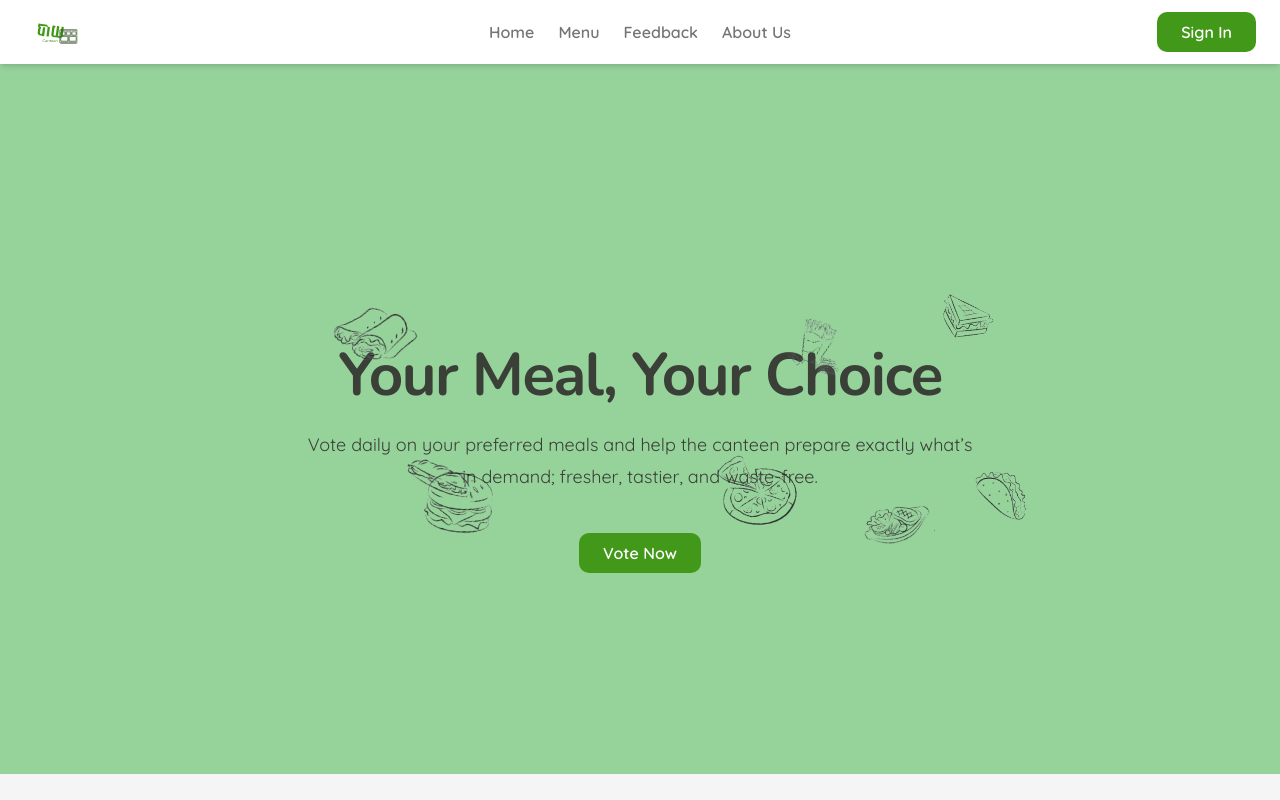
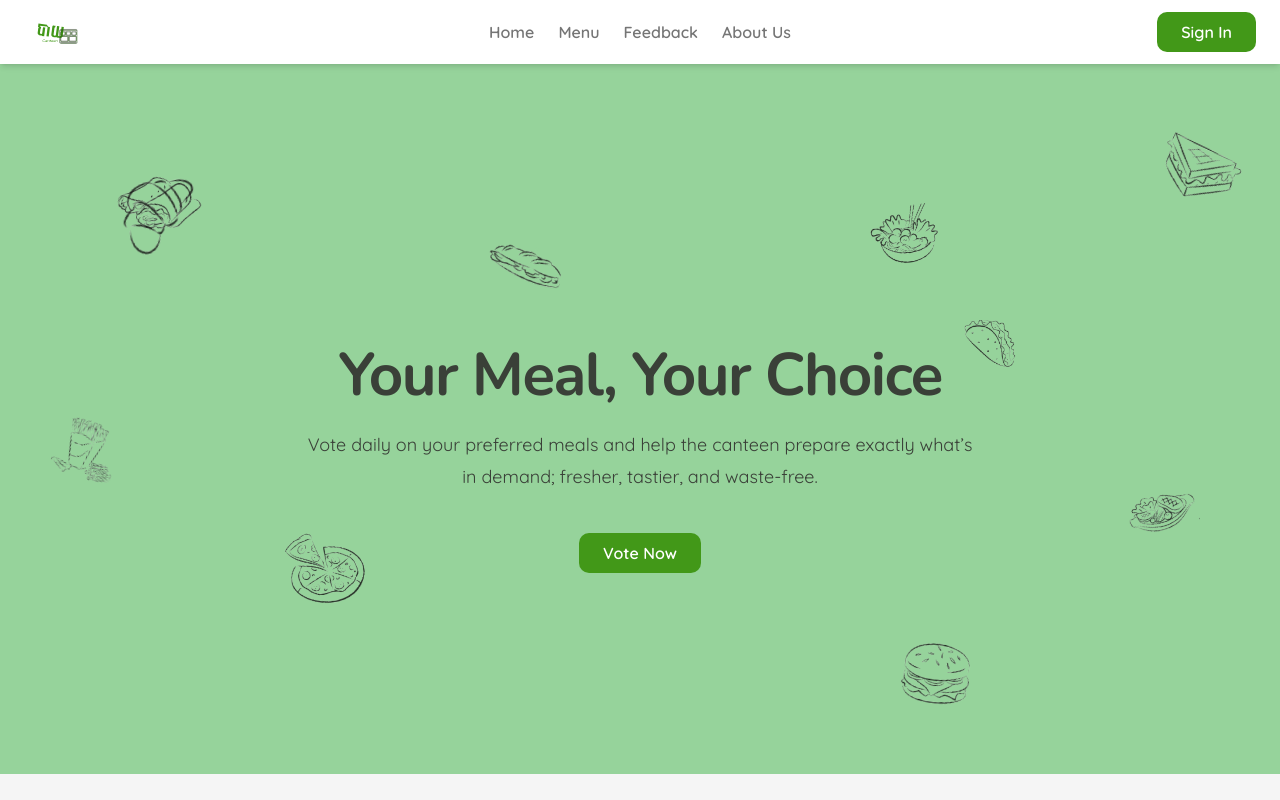
Before and after one commit to rscbpch/meal-voting-system-frontend, a React (Vite) app: page / in a window 1280 px wide. Shown: the top 800 px of the page. Built offline with nearby package versions, Linux system fonts and the light colour scheme; a web font is replaced by a local one.

Commit message:
save homepage

```diff
--- a/src/components/Card.tsx
+++ b/src/components/Card.tsx
@@ -1,4 +1,4 @@
-import React, { useState } from "react";
+import { useState } from "react";
 
 interface Card {
     name: string;
--- a/src/pages/Homepage.tsx
+++ b/src/pages/Homepage.tsx
@@ -2,10 +2,12 @@ import { useNavigate } from "react-router-dom";
 import Navbar from "../components/Navbar";
 import Footer from "../components/Footer";
 import borito from "../assets/borito.png";
+import croissant from "../assets/croissant.png";
 import flatSandwich from "../assets/flat-sandwich.png";
 import fries from "../assets/fries.png";
 import hamburger from "../assets/hamburger.png";
 import pizza from "../assets/pizza.png";
+import salad from "../assets/salad.png";
 import sandwich from "../assets/sandwich.png";
 import steak from "../assets/steak.png";
 import tacobell from "../assets/tacobell.png";
@@ -33,30 +35,36 @@ const Homepage = () => {
                                 </button>
                             </div>
                         </div>
-                        <div>
-                            <img src={borito} className="hidden md:block absolute left-[8%] top-[12%] w-[90px] rotate-[-12deg] opacity-80 z-0" alt="borito" />
                     </div>
-                        <div>
-                            <img src={flatSandwich} className="hidden md:block absolute left-[18%] top-[60%] w-[70px] rotate-[10deg] opacity-80 z-0" alt="flat sandwich" />
+                    <div className="hidden md:block absolute left-[9%] top-[15%] w-[90px] rotate-[-12deg] opacity-80 z-0">
+                        <img src={borito} alt="borito" />
                     </div>
-                        <div>
-                            <img src={fries} className="hidden md:block absolute left-[70%] top-[18%] w-[60px] rotate-[18deg] opacity-80 z-0" alt="fries" />
+                    <div className="hidden md:block absolute left-[9%] top-[15%] w-[90px] rotate-[-12deg] opacity-80 z-0">
+                        <img src={croissant} alt="croissant"/>
                     </div>
-                        <div>
-                            <img src={hamburger} className="hidden md:block absolute left-[20%] bottom-[10%] w-[80px] rotate-[8deg] opacity-80 z-0" alt="hamburger" />
+                    <div className="hidden md:block absolute left-[38%] top-[24%] w-[80px] rotate-[10deg] opacity-80 z-0">
+                        <img src={flatSandwich} alt="flat sandwich" />
                     </div>
-                        <div>
-                            <img src={pizza} className="hidden md:block absolute left-[60%] bottom-[14%] w-[90px] rotate-[-8deg] opacity-80 z-0" alt="pizza" />
+                    <div className="hidden md:block absolute left-[4%] top-[50%] w-[70px] rotate-[18deg] opacity-80 z-0">
+                        <img src={fries} alt="fries" />
                     </div>
-                        <div>
-                            <img src={sandwich} className="hidden md:block absolute left-[90%] top-[10%] w-[60px] rotate-[24deg] opacity-80 z-0" alt="sandwich" />
+                    <div className="hidden md:block absolute left-[70%] top-[81%] w-[80px] rotate-[8deg] opacity-80 z-0">
+                        <img src={hamburger} alt="hamburger" />
                     </div>
-                        <div>
-                            <img src={steak} className="hidden md:block absolute left-[80%] bottom-[10%] w-[70px] rotate-[-16deg] opacity-80 z-0" alt="steak" />
+                    <div className="hidden md:block absolute left-[22%] top-[65%] w-[90px] rotate-[-8deg] opacity-80 z-0">
+                        <img src={pizza} alt="pizza" />
                     </div>
-                        <div>
-                            <img src={tacobell} className="hidden md:block absolute left-[95%] top-[65%] w-[60px] rotate-[0deg] opacity-80 z-0" alt="tacobell" />
+                    <div className="hidden md:block absolute left-[68%] top-[20%] w-[70px] rotate-[-8deg] opacity-80 z-0">
+                        <img src={salad} alt="salad"/>
                     </div>
+                    <div className="hidden md:block absolute left-[90%] top-[10%] w-[90px] rotate-[24deg] opacity-80 z-0">
+                        <img src={sandwich} alt="sandwich" />
+                    </div>
+                    <div className="hidden md:block absolute left-[88%] top-[60%] w-[70px] rotate-[-16deg] opacity-80 z-0">
+                        <img src={steak} alt="steak" />
+                    </div>
+                    <div className="hidden md:block absolute left-[75%] top-[35%] w-[60px] rotate-[0deg] opacity-80 z-0">
+                        <img src={tacobell} alt="tacobell" />
                     </div>
                 </div>
             </main>
```
Also changed, not shown: src/assets/croissant.png (added), src/assets/salad.png (added). Lines whose indentation alone changed are shown as unchanged.
